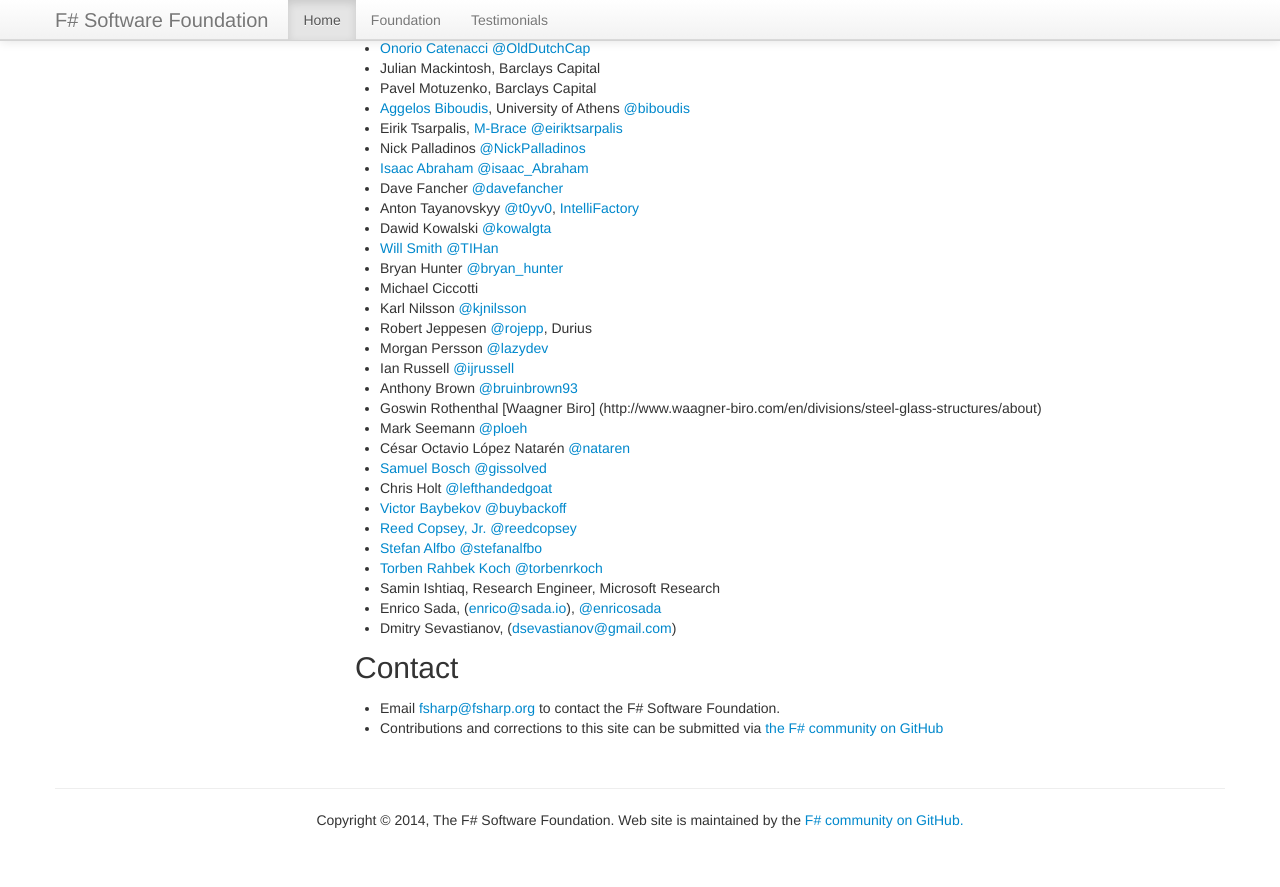
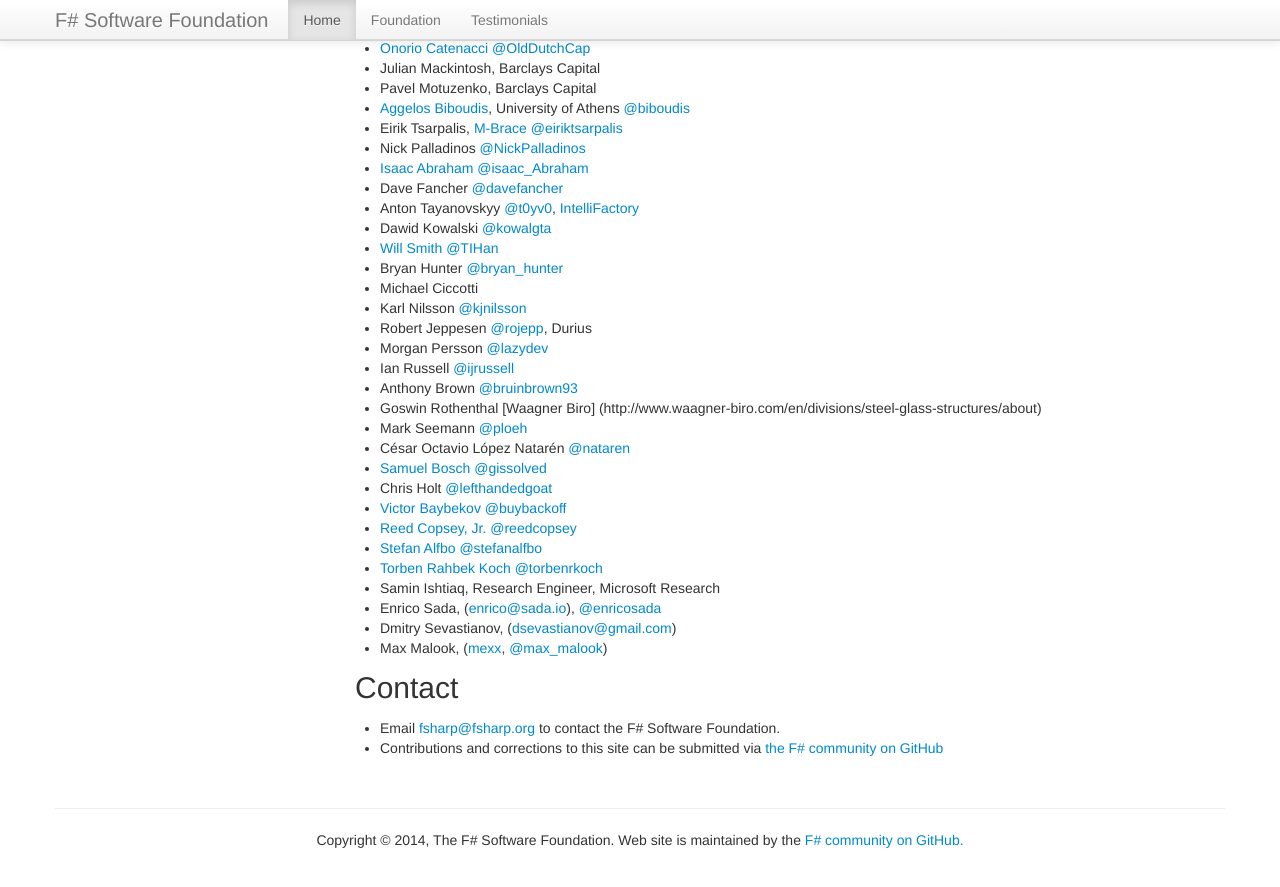
Before and after one commit to fsharp/fsharp.org, a Jekyll site: the page built from foundation.md, in a window 1280 px wide and 900 px high, scrolled down 3524 px. Shown: the top 887 px of the window. Built offline with Jekyll 4.4.1, drawn with Linux system fonts in a browser that asks for light colours; nearby versions of some CDN libraries; some web fonts are replaced; comment, search, counter and statistics services are not loaded.

Commit message:
Add Max Molook as a member

```diff
--- a/foundation.md
+++ b/foundation.md
@@ -176,6 +176,7 @@ See the current [list of affiliated technical groups](/technical-groups) and [us
  * Samin Ishtiaq, Research Engineer, Microsoft Research
  * Enrico Sada, ([enrico@sada.io](mailto:enrico@sada.io)), [@enricosada](https://twitter.com/enricosada)
  * Dmitry Sevastianov, ([dsevastianov@gmail.com](mailto:dsevastianov@gmail.com))
+ * Max Malook, ([mexx](https://github.com/mexx), [@max_malook](https://twitter.com/max_malook))
 
 
 ## Contact
```
